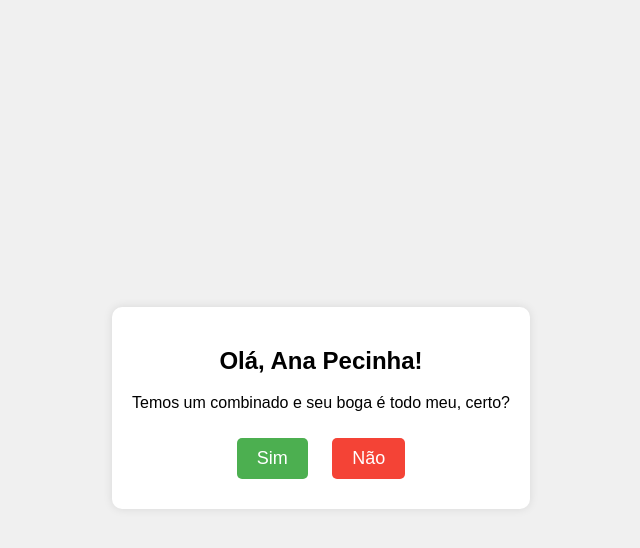
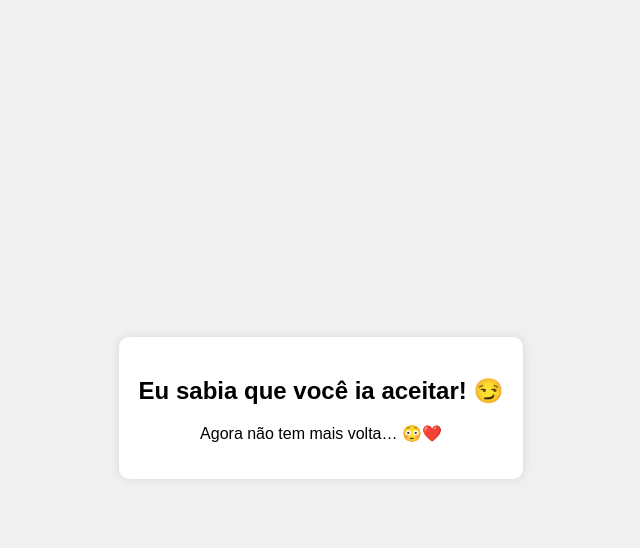
Before and after one commit to Mauricioab123/convite, a plain HTML site: page index.html in a window 1280 px wide. Both pictures are taken after a click on the button "Sim". Shown: the whole page, without its empty margins (319-959 px from the left). Drawn offline with Linux system fonts and the light colour scheme.

Commit message:
Update index.html

```diff
--- a/index.html
+++ b/index.html
@@ -41,10 +41,10 @@
 </head>
 <body>
 
-<div class="container">
+<div class="container" id="mainBox">
     <h2>Olá, Ana Pecinha!</h2>
     <p>Temos um combinado e seu boga é todo meu, certo? </p>
-    <button class="yes" onclick="sendWhatsApp()">Sim</button>
+    <button class="yes" onclick="showMessage()">Sim</button>
     <button class="no" onclick="moveButton(this)">Não</button>
 </div>
 
@@ -55,6 +55,11 @@
         button.style.transform = `translate(${x}px, ${y}px)`;
     }
 
+    function showMessage() {
+        document.getElementById("mainBox").innerHTML = `
+            <h2>Eu sabia que você ia aceitar! 😏</h2>
+            <p>Agora não tem mais volta… 😳❤️</p>
+        `;
     }
 </script>
 
```
